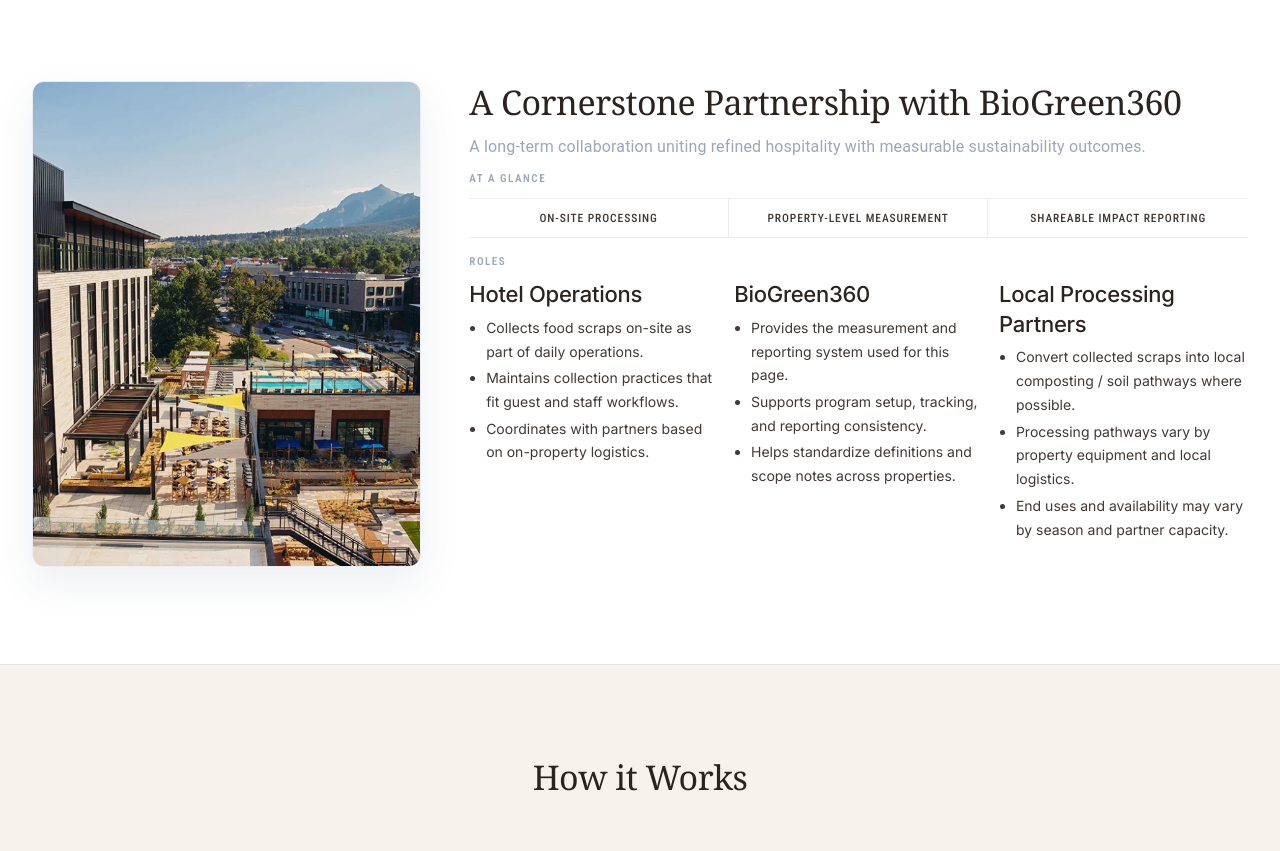
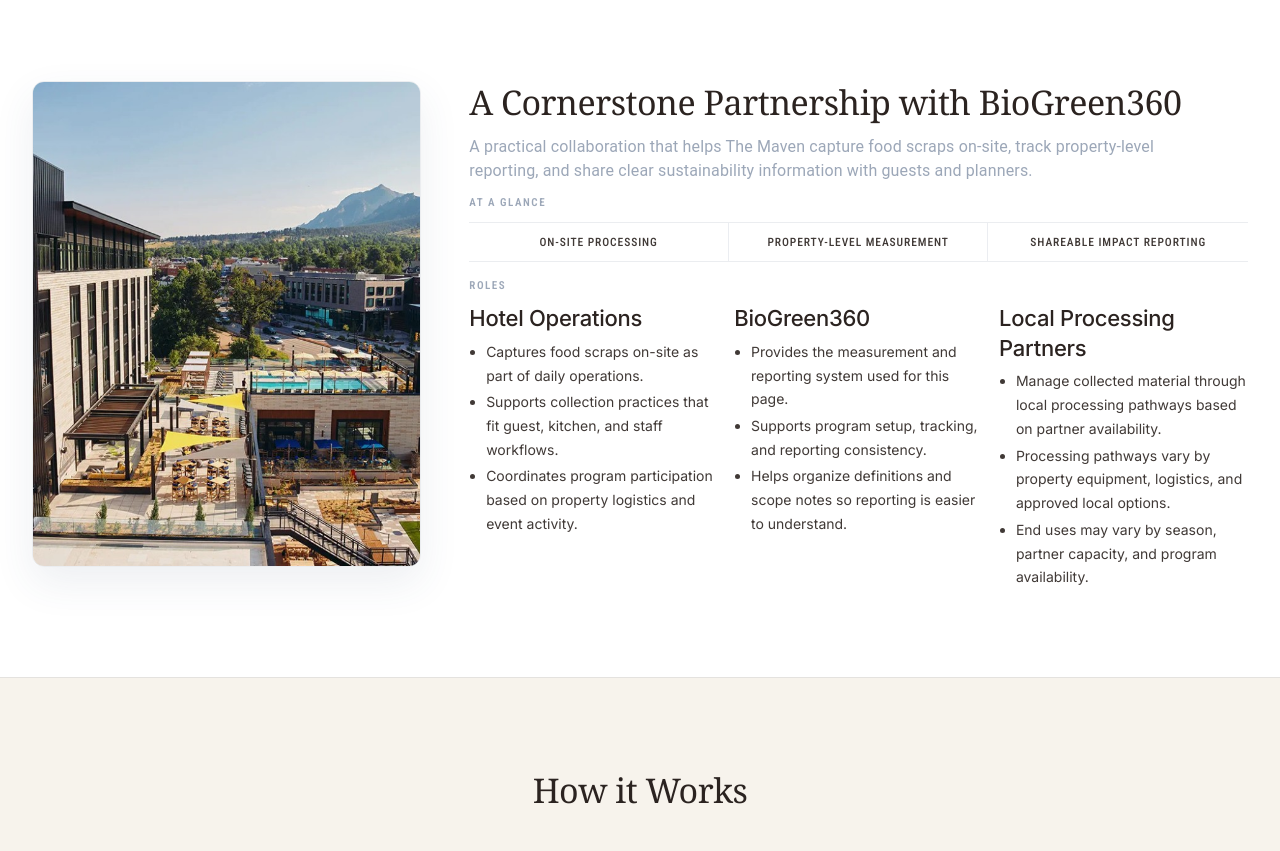
Before and after one commit to joerose99/susweb-rcc, a React (Create React App) app: page / in a window 1280 px wide. Shown: the part 2280-3131 px from the top of the page. Built offline with nearby package versions, Linux system fonts and the light colour scheme; a web font is replaced by a local one.

Commit message:
updated partnership section

```diff
--- a/src/pages/CircularFoodSystems/CircularFoodSystems.jsx
+++ b/src/pages/CircularFoodSystems/CircularFoodSystems.jsx
@@ -892,7 +892,8 @@
 							A Cornerstone Partnership with BioGreen360
 						</Typography>
 						<Typography sx={{ fontSize: '16px', color: MUTED_GRAY, maxWidth: 740, mb: 1.5 }}>
-							A long-term collaboration uniting refined hospitality with measurable sustainability outcomes.
+							A practical collaboration that helps The Maven capture food scraps on-site, track property-level
+							reporting, and share clear sustainability information with guests and planners.
 						</Typography>
 						<Typography className='micro-label' sx={{ mb: 1.25 }}>
 							At a Glance
@@ -972,13 +973,13 @@
 								</Typography>
 								<Box component='ul' sx={{ m: 0, pl: 2.1, color: BODY_GRAY }}>
 									<Box component='li' sx={{ fontSize: '14px', lineHeight: 1.7, mb: 0.35 }}>
-										Collects food scraps on-site as part of daily operations.
+										Captures food scraps on-site as part of daily operations.
 									</Box>
 									<Box component='li' sx={{ fontSize: '14px', lineHeight: 1.7, mb: 0.35 }}>
-										Maintains collection practices that fit guest and staff workflows.
+										Supports collection practices that fit guest, kitchen, and staff workflows.
 									</Box>
 									<Box component='li' sx={{ fontSize: '14px', lineHeight: 1.7 }}>
-										Coordinates with partners based on on-property logistics.
+										Coordinates program participation based on property logistics and event activity.
 									</Box>
 								</Box>
 							</Box>
@@ -1001,7 +1002,7 @@
 										Supports program setup, tracking, and reporting consistency.
 									</Box>
 									<Box component='li' sx={{ fontSize: '14px', lineHeight: 1.7 }}>
-										Helps standardize definitions and scope notes across properties.
+										Helps organize definitions and scope notes so reporting is easier to understand.
 									</Box>
 								</Box>
 							</Box>
@@ -1018,13 +1019,13 @@
 								</Typography>
 								<Box component='ul' sx={{ m: 0, pl: 2.1, color: BODY_GRAY }}>
 									<Box component='li' sx={{ fontSize: '14px', lineHeight: 1.7, mb: 0.35 }}>
-										Convert collected scraps into local composting / soil pathways where possible.
+										Manage collected material through local processing pathways based on partner availability.
 									</Box>
 									<Box component='li' sx={{ fontSize: '14px', lineHeight: 1.7, mb: 0.35 }}>
-										Processing pathways vary by property equipment and local logistics.
+										Processing pathways vary by property equipment, logistics, and approved local options.
 									</Box>
 									<Box component='li' sx={{ fontSize: '14px', lineHeight: 1.7 }}>
-										End uses and availability may vary by season and partner capacity.
+										End uses may vary by season, partner capacity, and program availability.
 									</Box>
 								</Box>
 							</Box>
```
